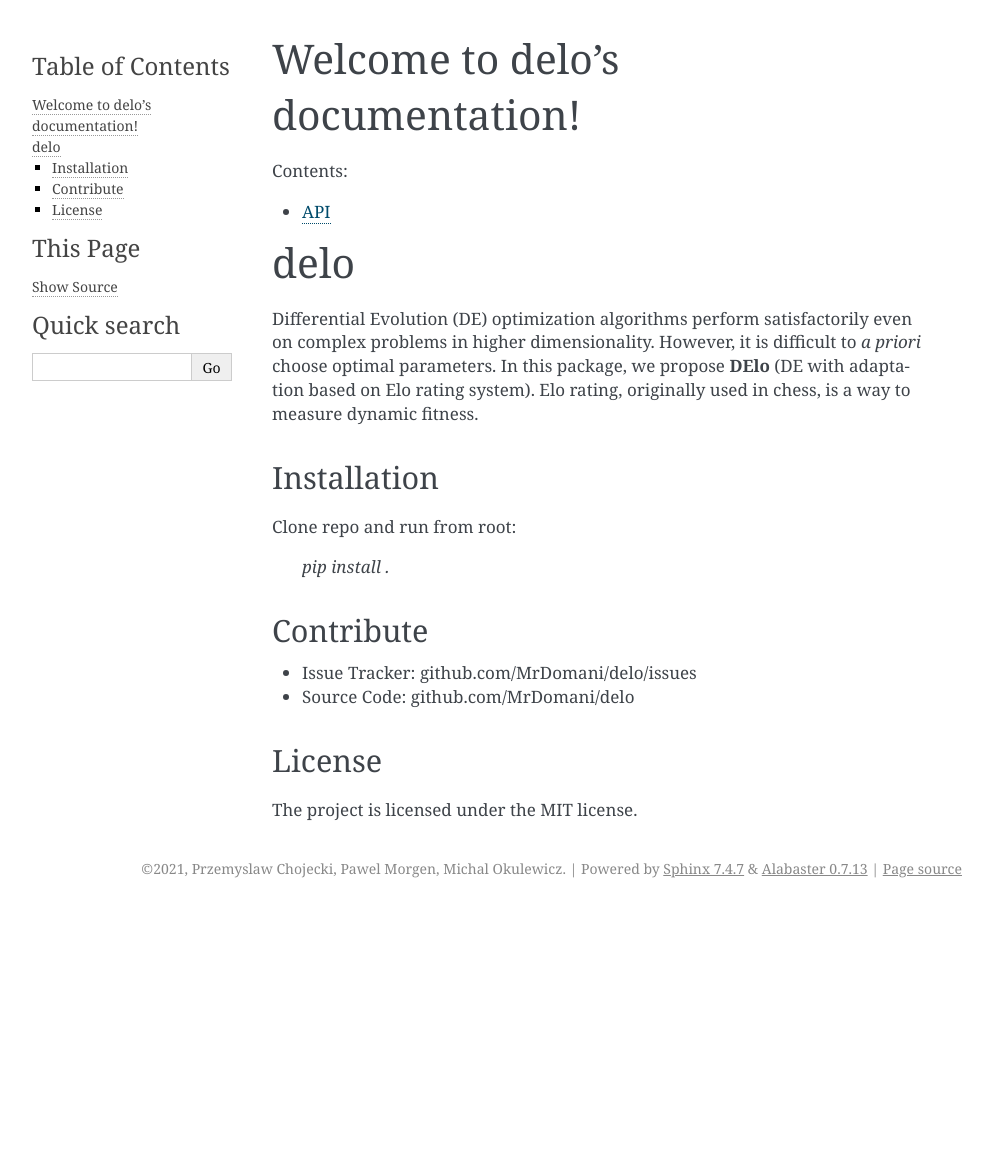
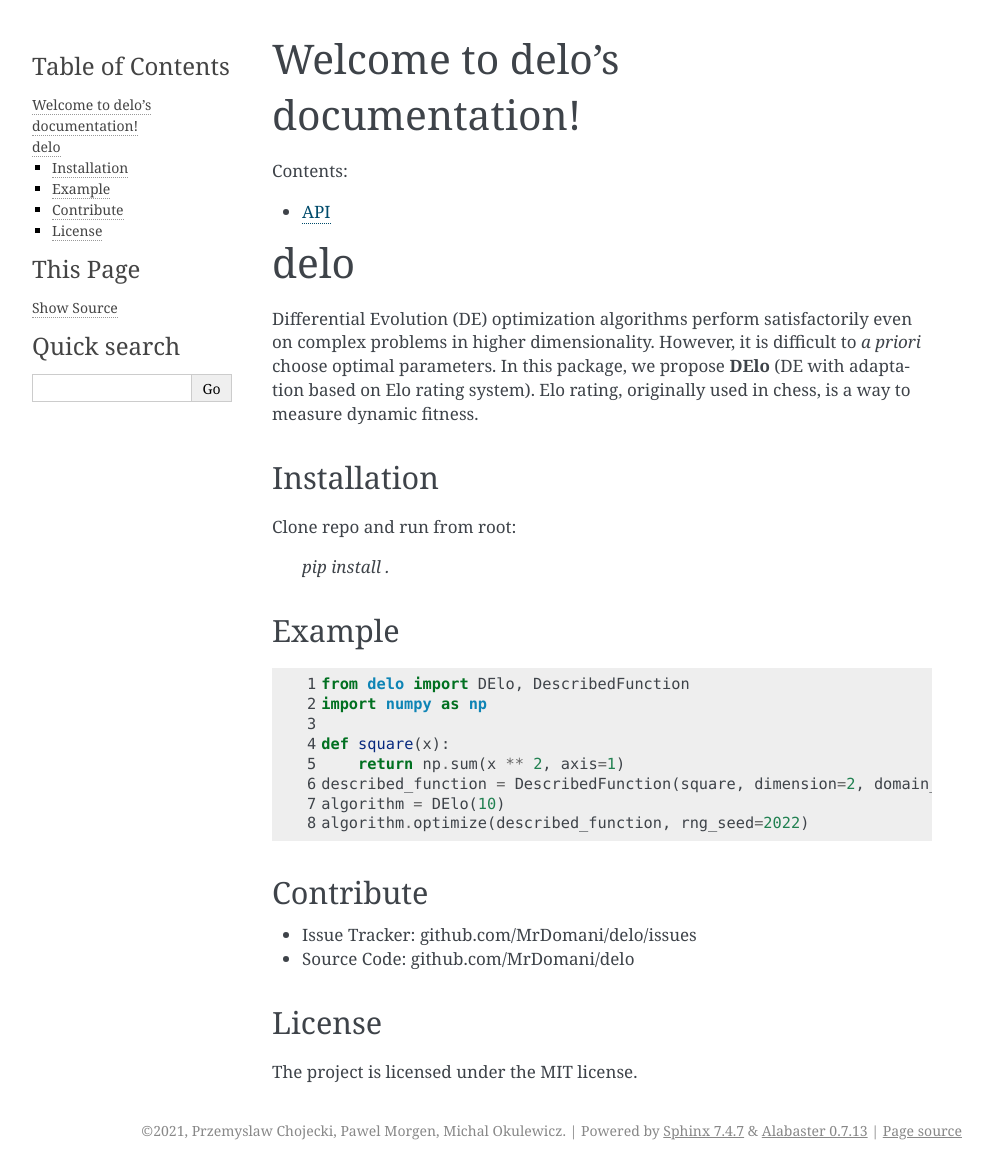
Before and after one commit to MrDomani/delo, a Sphinx documentation site: the page built from docs/index.rst, in a window 1280 px wide. Shown: the whole page, without its empty margins (148-1141 px from the left). Built offline with Sphinx 7.4.7, drawn with Linux system fonts in a browser that asks for light colours; before the commit the page ends 908 px from its top, so only the background shows below that.

Commit message:
added example to index

```diff
--- a/docs/conf.py
+++ b/docs/conf.py
@@ -57,3 +57,5 @@ html_theme = 'alabaster'
 autosummary_generate = True
 autosummary_generate_overwrite = True
 autosummary_ignore_module_all = False
+
+pygments_style = 'sphinx'
--- a/docs/index.rst
+++ b/docs/index.rst
@@ -25,6 +25,20 @@ Clone repo and run from root:
 
     `pip install .`
 
+Example
+-------
+.. code-block:: python
+   :linenos:
+
+   from delo import DElo, DescribedFunction
+   import numpy as np
+
+   def square(x):
+       return np.sum(x ** 2, axis=1)
+   described_function = DescribedFunction(square, dimension=2, domain_lower_limit=-10, domain_upper_limit=10)
+   algorithm = DElo(10)
+   algorithm.optimize(described_function, rng_seed=2022)
+
 Contribute
 ----------
 
```
